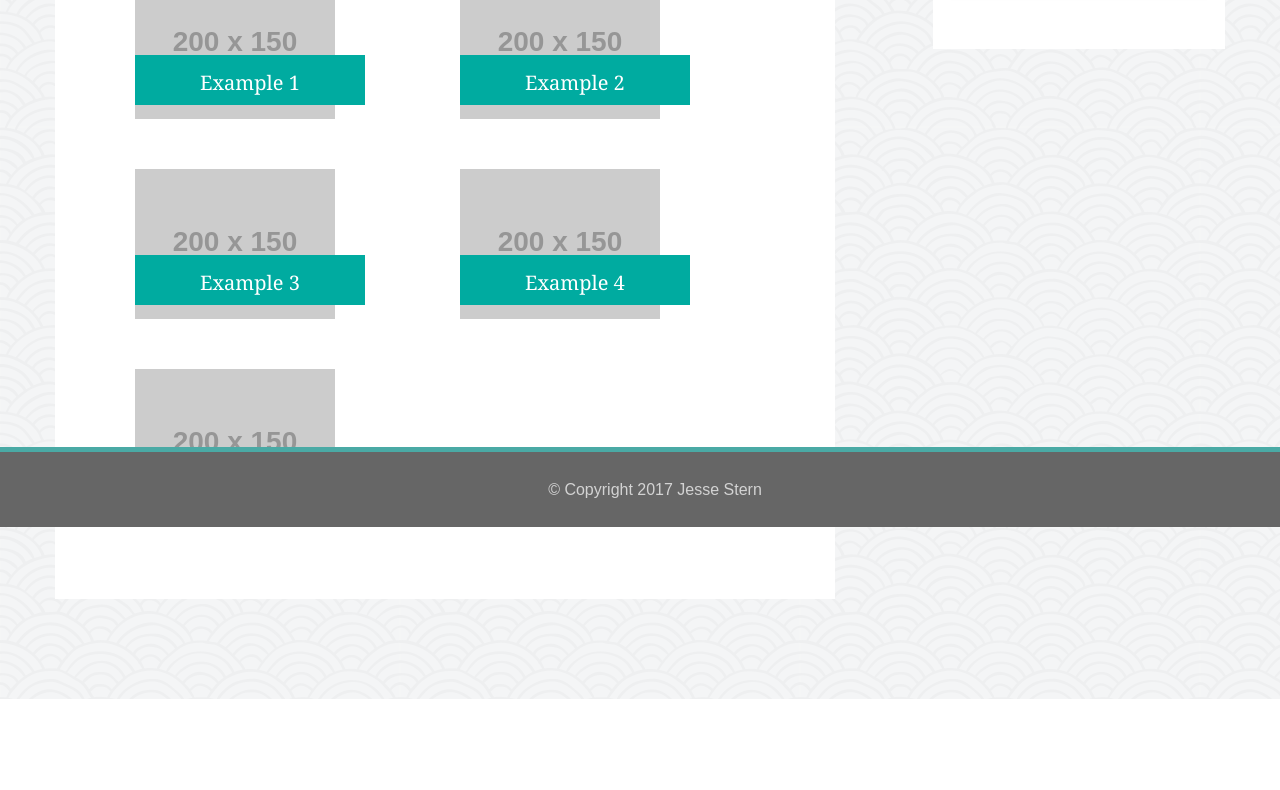
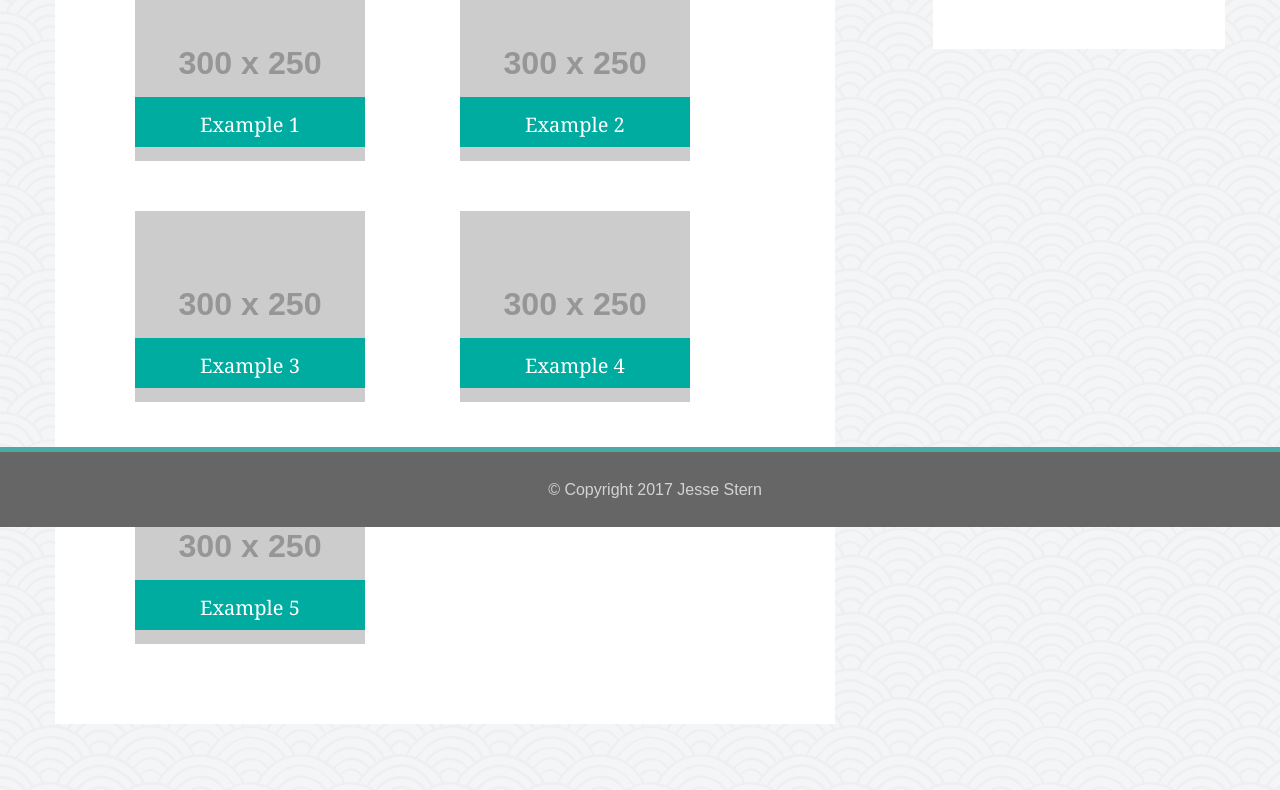
Before and after one commit to sternj20/Bootstrap-Portfolio, a plain HTML site: page portfolio.html in a window 1280 px wide. Shown: the part 273-1063 px from the top of the page. Before the commit the page ends 972 px from the top, so only its background shows below. Drawn offline with nearby package versions, Linux system fonts and the light colour scheme; placeholder pictures from the web are drawn by us.

Commit message:
fixed portfolio titles overlapping portfolio images

```diff
--- a/portfolio.html
+++ b/portfolio.html
@@ -52,31 +52,31 @@
 				</div>
 				<div class="row">
 					<div class="col-md-4 col-md-offset-1 examples">
-						<img class = "img-responsive" src ="http://placehold.it/200x150">
+						<img class = "img-responsive" src ="http://placehold.it/300x250">
 						<div class = "exampleNames">
 							Example 1
 						</div>
 					</div>
 					<div class="col-md-4 col-md-offset-1 examples">
-						<img class = "img-responsive" src ="http://placehold.it/200x150">
+						<img class = "img-responsive" src ="http://placehold.it/300x250">
 						<div class = "exampleNames">
 							Example 2
 						</div>
 					</div>
 					<div class="col-md-4 col-md-offset-1 examples">
-						<img class = "img-responsive" src ="http://placehold.it/200x150">
+						<img class = "img-responsive" src ="http://placehold.it/300x250">
 						<div class = "exampleNames">
 							Example 3
 						</div>
 					</div>
 					<div class="col-md-4 col-md-offset-1 examples">
-						<img class = "img-responsive" src ="http://placehold.it/200x150">
+						<img class = "img-responsive" src ="http://placehold.it/300x250">
 						<div class = "exampleNames">
 							Example 4
 						</div>
 					</div>
 					<div class="col-md-4 col-md-offset-1 examples">
-						<img class = "img-responsive" src ="http://placehold.it/200x150">
+						<img class = "img-responsive" src ="http://placehold.it/300x250">
 						<div class = "exampleNames">
 							Example 5
 						</div>
```
Also changed, not shown: assets/css/style.css (+1 -6 lines).
